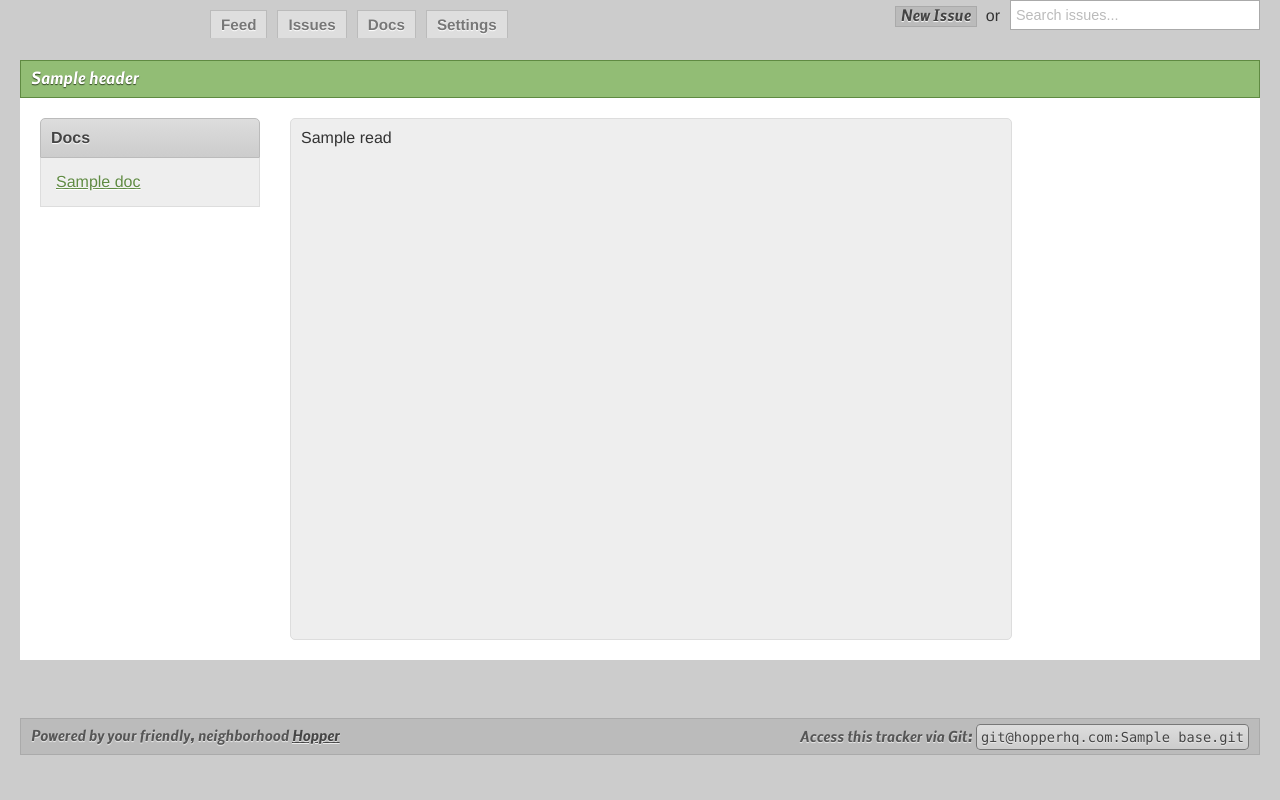
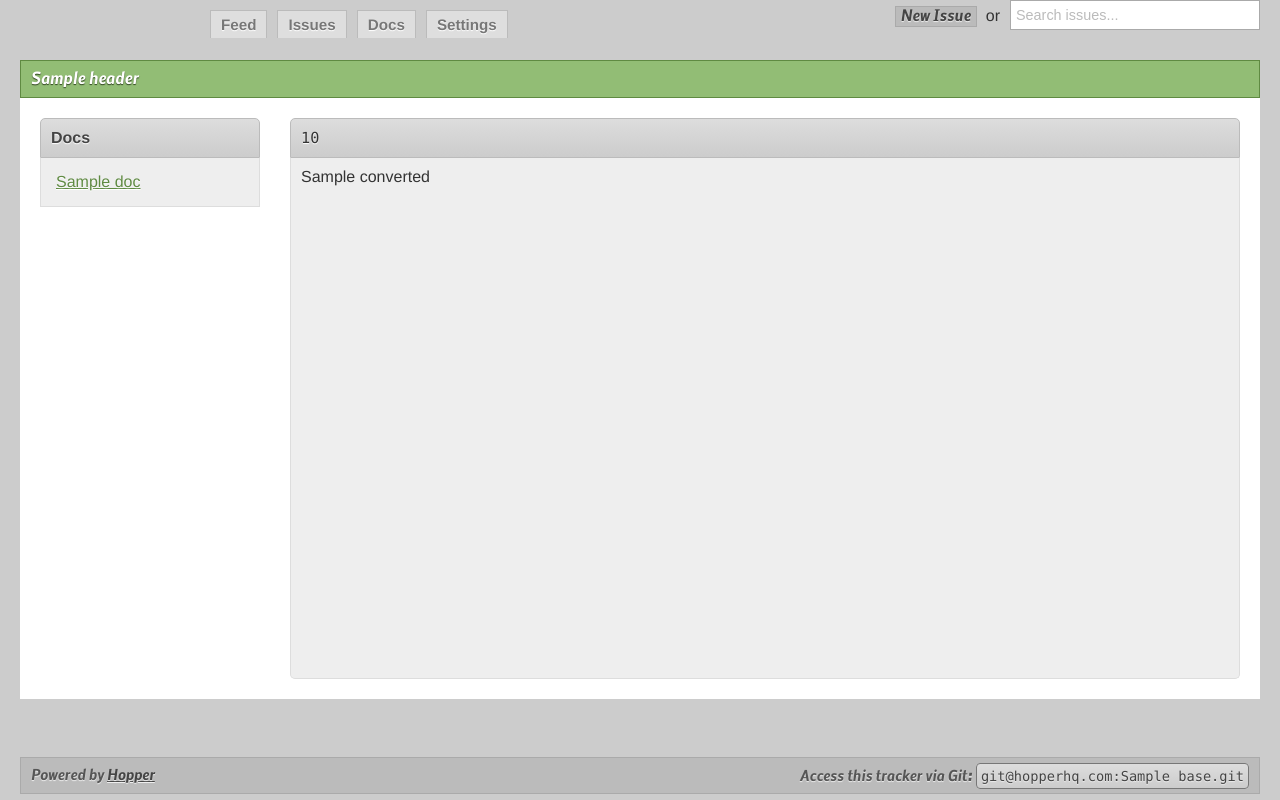
Before and after one commit to ndreynolds/hopper, a Flask app: template hopper/web/templates/docs.html in a window 1280 px wide. Run offline with Flask 2, Linux system fonts and the light colour scheme; the template is opened without the code that fills it: most values are stand-ins (such as "Sample title", 1, 10 or a date in 2020); parts of the project's set-up code (start-up, migrations or seed data) failed here and were passed over; some libraries are stand-ins or nearby versions.

Commit message:
Basic docs functionality.

```diff
--- a/hopper/web/static/css/style.css
+++ b/hopper/web/static/css/style.css
@@ -48,7 +48,7 @@ p {
 b {
   font-weight: bold;
 }
-i {
+em, i {
   font-style: italic;
 }
 li {
@@ -56,6 +56,10 @@ li {
   margin: 0.8em 0px;
   margin-left: 20px;
   line-height: 115%;
+}
+hr {
+  border-top: 1px solid #bbb;
+  border-bottom: 1px solid #fff;
 }
 div#top-header {
   height: 60px;
@@ -92,6 +96,10 @@ div#title {
   color: #333;
   text-shadow: 0 1px 1px #fff;
 }
+div#title a {
+  text-decoration: none;
+  color: #333;
+}
 div#menu {
   background-image: -webkit-linear-gradient(top, #999999, #777777);
   background-image: -moz-linear-gradient(top, #999999, #777777);
@@ -119,7 +127,7 @@ div#new a {
   background-color: #bbb;
   border: 1px solid #aaa;
   font-size: 95%;
-  text-shadow: 0 1px 1px #fff;
+  text-shadow: 0 1px 1px #eee;
   font-family: Nobile Bold Italic;
   text-decoration: none;
 }
@@ -752,14 +760,30 @@ div.graph-closed {
 .ui-dialog-titlebar {
   display: none !important;
 }
+div.doc-header {
+  border-top-left-radius: 5px;
+  border-top-right-radius: 5px;
+  -webkit-top-left-border-radius: 5px;
+  -webkit-top-right-border-radius: 5px;
+  background-image: -webkit-linear-gradient(top, #dddddd, #cccccc);
+  background-image: -moz-linear-gradient(top, #dddddd, #cccccc);
+  background-image: -ms-linear-gradient(top, #dddddd, #cccccc);
+  background-image: -o-linear-gradient(top, #dddddd, #cccccc);
+  background-image: linear-gradient(top, #dddddd, #cccccc);
+  padding: 10px;
+  border: 1px solid #bbb;
+  margin-left: 250px;
+  text-shadow: 0 1px 1px #fff;
+}
 div.doc {
-  border-radius: 5px;
-  -webkit-border-radius: 5px;
-  -moz-border-radius: 5px;
+  border-bottom-left-radius: 5px;
+  border-bottom-right-radius: 5px;
+  -webkit-bottom-left-border-radius: 5px;
+  -webkit-bottom-right-border-radius: 5px;
   background-color: #eee;
   min-height: 500px;
   margin-left: 250px;
   border: 1px solid #ddd;
-  width: 700px;
+  border-top: none;
   padding: 10px;
 }
--- a/hopper/web/static/css/style.less
+++ b/hopper/web/static/css/style.less
@@ -92,7 +92,7 @@ b {
     font-weight:bold;
 }
 
-i {
+em, i {
     font-style:italic;
 }
 
@@ -102,6 +102,11 @@ li {
     margin-left:20px;
     line-height:115%;
 }
+
+hr {
+    border-top:1px solid #bbb;
+    border-bottom:1px solid #fff;
+    }
 
 div#top-header {
     height:60px;
@@ -143,6 +148,11 @@ div#title {
     text-shadow: 0 1px 1px #fff;
 }
 
+div#title a {
+    text-decoration:none;
+    color:#333;
+}
+
 div#menu {
     .gradient();
     margin:-20px;
@@ -168,7 +178,7 @@ div#new a {
     background-color:#bbb;
     border:1px solid #aaa;
     font-size:95%;
-    text-shadow:0 1px 1px #fff;
+    text-shadow:0 1px 1px #eee;
     font-family: Nobile Bold Italic;
     text-decoration:none;
 }
@@ -798,12 +808,21 @@ div.graph-closed {
     display:none !important;
 }
 
+div.doc-header {
+    .rounded-corners-top();
+    .gradient(#ddd, #ccc);
+    padding:10px;
+    border:1px solid #bbb;
+    margin-left:250px;
+    text-shadow:0 1px 1px #fff;
+}
+
 div.doc {
-    .rounded-corners();
+    .rounded-corners-bottom();
     background-color:#eee;
     min-height:500px;
     margin-left:250px;
     border:1px solid #ddd;
-    width:700px;
+    border-top:none;
     padding:10px;
 }
--- a/hopper/web/templates/base.html
+++ b/hopper/web/templates/base.html
@@ -33,7 +33,7 @@
         {% endif %}
         <div id="top-header">
             <div id="title">
-                {{ tracker.config.name }}
+                <a href="/">{{ tracker.config.name }}</a>
             </div>
             <div id="search">
                 <form action="issues/search">
@@ -67,7 +67,7 @@
         </div>
         <br>
         <div id="footer">
-            Powered by your friendly, neighborhood <a href="http://hopperhq.com/hopper">Hopper</a>
+            Powered by <a href="http://hopperhq.com/hopper">Hopper</a>
             <div id="git-access">
                 Access this tracker via Git:
                 <span class="fancy-monospace">git@hopperhq.com:{{ tracker.paths['base'] }}.git</span>
--- a/hopper/web/templates/docs.html
+++ b/hopper/web/templates/docs.html
@@ -10,7 +10,10 @@
     {% endfor %}
     </div>
 </div>
+<div class="doc-header">
+    <span class="monospace">{{ doc.link + doc.ext }}</span>
+</div>
 <div class="doc">
-    {{ doc.read() }}
+    {{ converted|safe }}
 </div>
 {% endblock %}
```
Also changed, not shown: hopper/document.py (+10 -7 lines), hopper/files.py (+18 -13 lines), hopper/templates/About-the-docs.md (+27 -5 lines), hopper/templates/Submitting-Issues.md (+19 -0 lines), hopper/tracker.py (+10 -2 lines), hopper/utils.py (+11 -7 lines), hopper/web/templates/feed.html (+5 -5 lines), hopper/web/templates/members.html (added, +10 -0 lines), hopper/web/views/docs.py (+10 -4 lines), hopper/web/views/feed.py (+12 -1 lines).
